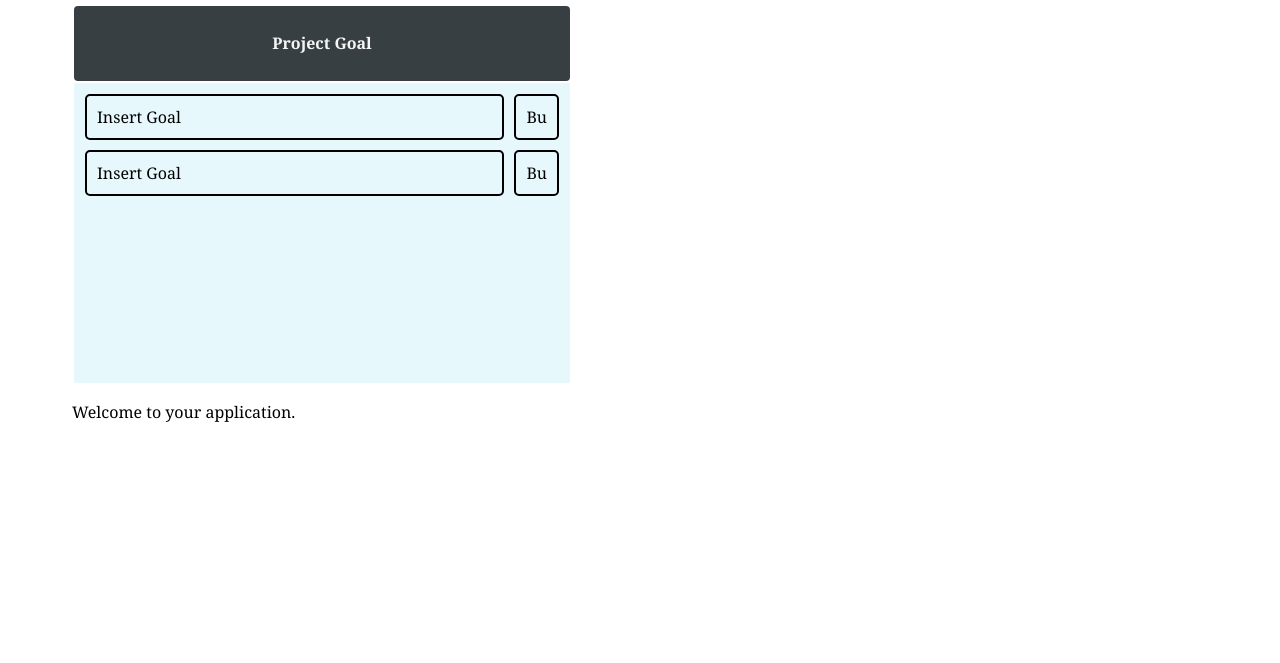
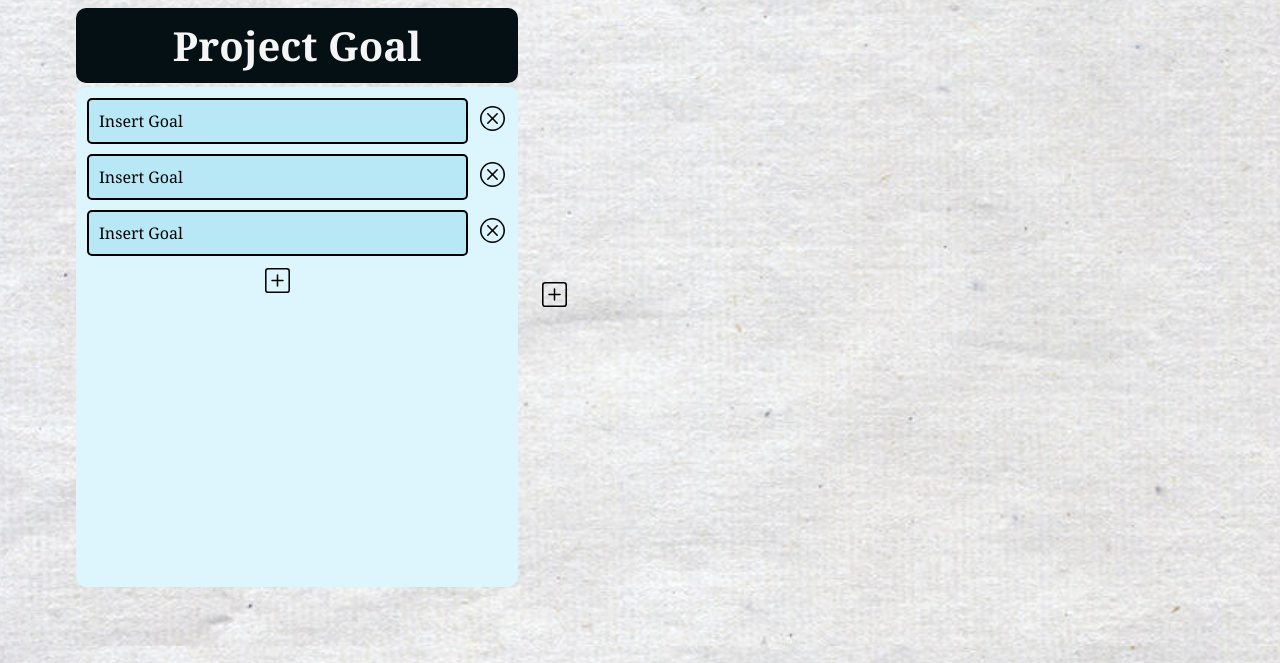
Before and after one commit to Tsuquon/dual-highway, a plain HTML site: page index.html in a window 1280 px wide. Shown: the part 154-817 px from the top of the page. Drawn offline with nearby package versions, Linux system fonts and the light colour scheme.

Commit message:
Images, Singular working List
Added background images and icons. Able to delete and add new mini goals.

```diff
--- a/index.css
+++ b/index.css
@@ -4,26 +4,43 @@ body {
   margin: 40px;
   max-width: 38rem;
   padding: 2rem;
-  background-image: url('/Users/liamling/Coding_Projects/Highway_Planner/paper-background.jpeg');
+  background-image: url('paper-background.jpeg');
   background-attachment: fixed;
   background-size: cover;
 }
 .tableHeader {
-  background-color: hsla(195, 57%, 5%, 0.8);
   color: whitesmoke
 }
-.tableContent {
-  background-color: hsla(194, 89%, 93%, 0.7);
-  color: black ;
-}
 th {
-  border-radius: 4px
+  border-radius: 10px
 }
 .miniGoals {
   border: 2px solid black;
   border-radius: 5px;
   padding: 10px;
+  background-color: hsla(193, 75%, 84%, 1)
+}
+.miniGoalsDelete {
+  padding: 2px;
+}
+.miniGoalsAdd {
+  padding: 2px;
 }
 #miniTable {
   border-spacing: 10px;
 }
+.tableBackground {
+  border-radius: 10px;
+  background-color: hsla(194, 89%, 93%, 1);
+  color: black ;
+}
+.headingFont {
+  font-size: 40px;
+  background-color: hsla(195, 57%, 5%, 1);
+
+}
+#myTable {
+  border-spacing: 4px
+}
+.addProject {
+}
--- a/index.html
+++ b/index.html
@@ -4,30 +4,60 @@
 <html>
   <head>
     <meta charset="UTF-8" />
-    <title>Hello World!</title>
+    <title>Highway Planner</title>
     <link rel="stylesheet" href="index.css" />
   </head>
   <body>
-    <h1>Dual Highway Planner</h1>
+    <h1>Highway Planner</h1>
     <table id="myTable" style="width:500px;">
       <tr class="tableHeader"; style="height:75px">
-        <th>Project Goal</th>
+        <th class="headingFont" contenteditable="true" style="width:600px">Project Goal</th>
+        <td class="addProject"; rowspan="2"; style="padding-left:20px"><img class="btnAddProject" src="plus-square.svg" style="width:25px; height:25px;" onclick="addNewProject()"></td>
       </tr>
-      <tr class="tableContent"; style="height: 300px">
-        <td style="vertical-align: top; width:300px";>
+      <tr class="tableContent"; style="height: 500px">
+        <td class="tableBackground" style="vertical-align: top; width:300px";>
           <table id="miniTable">
             <tr>
-              <td class="miniGoals" style="width:450px";>Insert Goal</td>
-              <td class="miniGoals">Bu</td>
+              <td class="miniGoals" style="width:475px"; contenteditable="true";>Insert Goal</td>
+              <td style="text-align:center;" class="miniGoalsDelete"><img class="btnDelete" src="x-circle.svg" style="width:25px; height:25px;"></td>
             </tr>
             <tr>
-              <td class="miniGoals">Insert Goal</td>
-              <td class="miniGoals">Bu</td>
+              <td class="miniGoals"; style="width:475px"; contenteditable="true";>Insert Goal</td>
+              <td style="text-align:center;" class="miniGoalsDelete"><img class="btnDelete" src="x-circle.svg" style="width:25px; height:25px;"></td>
+            </tr>
+            <tr>
+              <td class="miniGoals"; style="width:475px"; contenteditable="true";>Insert Goal</td>
+              <td style="text-align:center;" class="miniGoalsDelete"><img class="btnDelete" src="x-circle.svg" style="width:25px; height:25px;"></td>
+            </tr>
+            <tr>
+              <td class="miniGoalsAdd" style="text-align: center; width:475px"><img class="btnAdd" src="plus-square.svg" style="width:25px; height:25px;" onclick="addMiniGoal()"></td>
             </tr>
           </table>
         </td>
       </tr>
     </table>
-    <p>Welcome to your application.</p>
+
+    <script type="text/javascript" src="http://code.jquery.com/jquery-latest.min.js"></script>
+    <script>
+      $(document).ready(function () {
+
+        $("#miniTable").on("click", ".btnDelete", function () {
+          $(this).closest("tr").remove();
+        });
+      });
+
+      function addMiniGoal() {
+        document.getElementById("miniTable").insertRow(0).innerHTML = '<tr><td class="miniGoals" style="width:475px"; contenteditable="true";>Insert Goal</td><td style="text-align:center;" class="miniGoalsDelete"><img class="btnDelete" src="x-circle.svg" style="width:25px; height:25px;"></td></tr>';
+      }
+      function addNewProject(newNode, existingNode) {
+            existingNode.parentNode.insertBefore(newNode, existingNode.nextSibling);
+        }
+        let menu = document.getElementById('myTable');
+        let li = document.createElement('tr');
+        li.textContent = table;
+        addNewProject(li,  menu.lastElementChild);
+
+    </script>
+
   </body>
 </html>
--- a/index.js
+++ b/index.js
@@ -10,8 +10,9 @@ if (require('electron-squirrel-startup')) {
 const createWindow = () => {
   // Create the browser window.
   const mainWindow = new BrowserWindow({
-    width: 800,
-    height: 600,
+    width: 1920,
+    height: 1080,
+    icon: "highwayicon.ico",
   });
 
   // and load the index.html of the app.
```
Also changed, not shown: highwayicon.ico (added), paper-background.jpeg (added), plus-square.svg (added), x-circle.svg (added).
